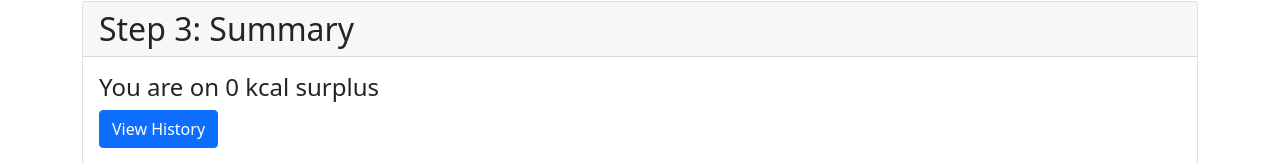
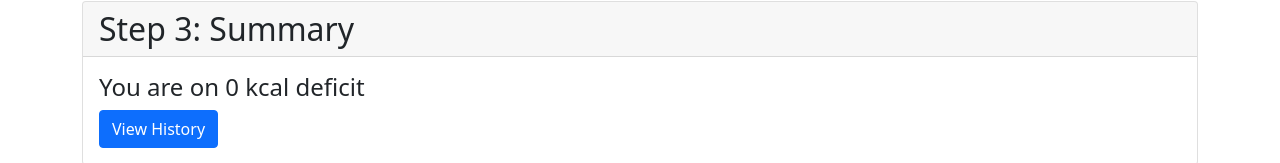
Before and after one commit to ananyaa7/Calorie_Tracker, a React (Create React App) app in the folder cs411-website-frontend/: page /Landing in a window 1280 px wide. Shown: the part 1143-1306 px from the top of the page. Built offline with nearby package versions, Linux system fonts and the light colour scheme.

Commit message:
Fixed summary

```diff
--- a/cs411-website-frontend/src/Pages/Landing/Landing.js
+++ b/cs411-website-frontend/src/Pages/Landing/Landing.js
@@ -130,9 +130,9 @@ function Landing({ onLoginSuccessful }) {
   function generateSummary() {
     var summary = "";
     if (bmr - sumCalories < 0) {
+      summary += "surplus";
+    } else {
       summary += "deficit";
-    } else {
-      summary += "surplus";
     }
     return summary;
   }
```
